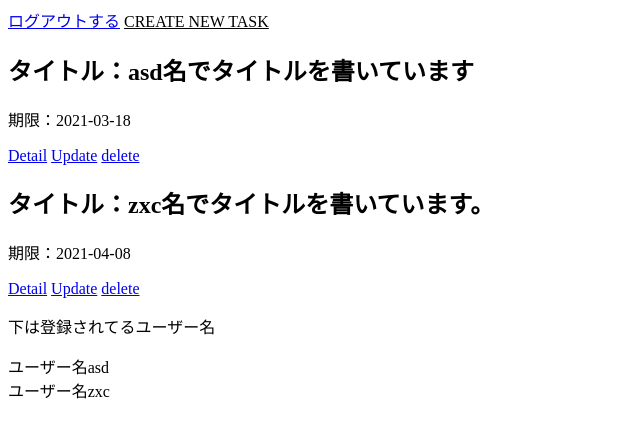
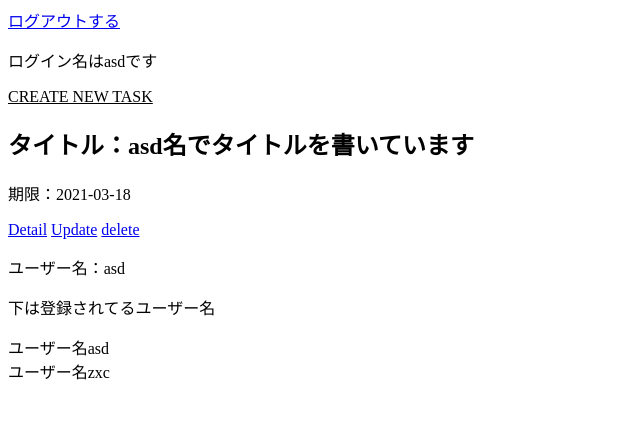
Before and after one commit to N-Naoto/flask_login, a Flask app: page / in a window 1280 px wide. Shown: the top 438 px of the page, without its empty margins (0-640 px from the left). Run offline with Flask 2, Linux system fonts and the light colour scheme; a user stored in the database is signed in; parts of the project's set-up code (start-up, migrations or seed data) failed here and were passed over.

Commit message:
ユーザごとにTodoを作れるようにした。 外部キー使いたかったけど、うまく使えなかった。 todoを作ったユーザと現在ログイン中のユーザを比較して一致してたら、その項目だけ表示させる仕様

```diff
--- a/app/app.py
+++ b/app/app.py
@@ -19,7 +19,8 @@
             posts = Post.query.order_by(Post.due,Post.title).all()
             all_user = User.query.order_by(User.user_name).all()
             title_name = 'index'
-            return render_template("index.html", name=name, posts=posts, all_user=all_user, today=date.today(), title_name=title_name)
+
+            return render_template("index.html", name=name, posts=posts, all_user=all_user, today=date.today(),title_name=title_name)
         else:
             return redirect(url_for("top", status="logout"))
     else:
@@ -27,7 +28,9 @@
         detail = request.form.get('detail')
         due = request.form.get('due')
         due = datetime.strptime(due, '%Y-%m-%d')
-        new_post = Post(title=title, detail=detail, due=due)
+        user_name = session['user_name']
+
+        new_post = Post(title=title, detail=detail, due=due, user_name=user_name)
         db_session.add(new_post)
         db_session.commit()
 
--- a/app/templates/index.html
+++ b/app/templates/index.html
@@ -3,22 +3,27 @@
     <a href="/logout">ログアウトする</a>
 
 
+    <p>ログイン名は{{name}}です</p>
+    <a class="btn btn-info btn-lg m-5" href="/create" role='button' style="color: black;">CREATE NEW TASK</a>
 
-    <a class="btn btn-info btn-lg m-5" href="/create" role='button' style="color: black;">CREATE NEW TASK</a>
+
+
     {% for post in posts %}
+    {% if name == post.user_name %}
     <div class="card w-50 mb-3" style="margin: auto;">
         <div class="card-body">
-            {% if post.due.date() < today %} <div class="alert alert-warning" role="alert">期限切れです！
-        </div>
+            {% if post.due.date() < today %}
+            <div class="alert alert-warning" role="alert">期限切れです！</div>
             {% endif %}
             <h2 class="card-title">タイトル：{{post.title}}</h2>
             <p>期限：{{post.due.date()}}</p>
             <a class="btn btn-secondary btn-sm" href="detail/{{ post.id }}" role='button'>Detail</a>
             <a class="btn btn-success btn-sm" href="update/{{ post.id }}" role='button'>Update</a>
             <a class="btn btn-danger btn-sm" href="delete/{{ post.id }}" role='button'>delete</a>
+            <p>ユーザー名：{{post.user_name}}</p>
         </div>
     </div>
-
+    {% endif %}
     {% endfor %}
 
 
```
Also changed, not shown: models/models.py (+6 -10 lines), models/todo.db. Lines whose indentation alone changed are shown as unchanged.
